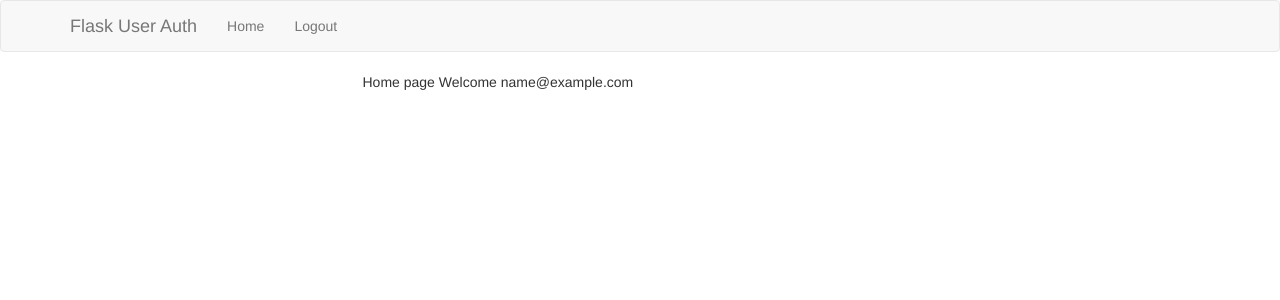
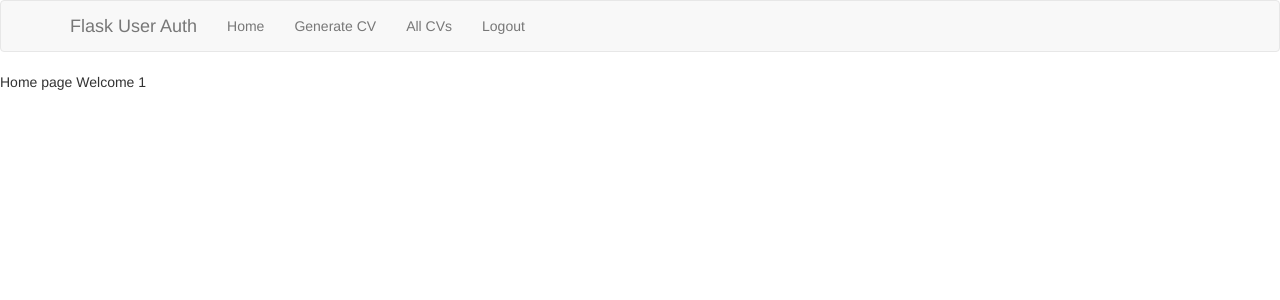
Before and after one commit to EmmaJouffroy/flaskapp, a Flask app: page / in a window 1280 px wide. Shown: the top 300 px of the page. Run offline with Flask 2, Linux system fonts and the light colour scheme; the visitor is signed in with stand-in values (Sample User, id 1); some libraries are stand-ins or nearby versions.

Commit message:
giving permissions status

```diff
--- a/app.py
+++ b/app.py
@@ -69,18 +69,23 @@ def login():
         email = request.form['email']
         password = request.form['password'].encode('utf-8')
         hashed = bcrypt.hashpw(password, bcrypt.gensalt())
-
         with connection.cursor() as cursor:
             sql = "SELECT `IDusers`, `password` FROM `users` WHERE `email`=%s"
             cursor.execute(sql, email)
-            user = cursor.fetchall()
+            users = cursor.fetchall()
             cursor.close()
 
-        if len(user) > 0:
+        if len(users) > 0:
             if bcrypt.checkpw(password, hashed):
-                session['email'] = email
-                return render_template("home.html")
-                connection.close()
+                with connection.cursor() as cursor:
+                    sql = "SELECT * FROM `users` WHERE `email`=%s"
+                    cursor.execute(sql, email)
+                    user = cursor.fetchone()
+                    session['status'] = str(user['status'])
+                    print("Statut de l'utilisateur")
+                    print(session['status'])
+                    cursor.close()
+                    return render_template("home.html")
             else:
                 return "Error password and email not match"
         else:
@@ -101,6 +106,16 @@ def generateCV():
     return render_template("cvgenerator.html")
 
 
+@app.route('/candidatesAllCv', methods=["GET", "POST"])
+def candidatesAllCv():
+    return render_template("candidatesAllCv.html")
+
+
+@app.route('/recruitersAllCv', methods=["GET", "POST"])
+def recruitersAllCv():
+    return render_template("recruitersAllCv.html")
+
+
 @app.route('/register', methods=["GET", "POST"])
 def register():
     if request.method == 'GET':
@@ -108,15 +123,15 @@ def register():
     else:
         email = request.form['email']
         password = request.form['password'].encode('utf-8')
-        status = 1
+        status = request.form['status']
         hash_password = bcrypt.hashpw(password, bcrypt.gensalt())
 
         with connection.cursor() as cursor:
             sql = "INSERT INTO users (email, password, status) VALUES (%s,%s,%s)"
             cursor.execute(sql,  (email, hash_password, status))
             connection.commit()
-            session['name'] = request.form['name']
             session['email'] = request.form['email']
+            session['status'] = request.form['status']
             cursor.close()
             return redirect(url_for('home'))
 
--- /dev/null
+++ b/static/js/jquery.js
@@ -0,0 +1,6 @@
+$("input[type=checkbox]").change(function(e) {
+  if ($("input[type=checkbox]:checked").length > 3) {
+    $(this).prop("checked", false);
+    alert("allowed only 3");
+  }
+});
--- a/templates/cvgenerator.html
+++ b/templates/cvgenerator.html
@@ -3,7 +3,7 @@ block content %}
 
 <div
   class="image-container set-full-height"
-  style="background-image: url('static/img/wizard.jpg')"
+  style="background-image: url('static/img/bg.jpg')"
 >
   <!--   Big container   -->
   <div class="container">
@@ -17,9 +17,9 @@ block content %}
 
               <div class="wizard-header">
                 <h3>
-                  <b>BUILD</b> YOUR PROFILE <br />
+                  <b>GENERATE</b> YOUR CV <br />
                   <small
-                    >This information will let us know more about you.</small
+                    >TWe need informations to give to potential recruiters and to generate your cv in pdf</small
                   >
                 </h3>
               </div>
--- a/templates/home.html
+++ b/templates/home.html
@@ -1,56 +1,4 @@
 {% extends 'layout.html' %} {% block title %} Home {% endblock %} {% block
-content %}
+content %} Home page {% if session['status'] %} Welcome {{ session["status"] }}
 
-<div class="container">
-  <div class="row">
-    <div class="col-md-6 col-md-offset-3">
-      Home page {% if session['email'] %} Welcome {{ session["email"] }}
-
-      {% else %} Not login
-      <div class="container">
-        <div class="row">
-          <div class="col-md-6 col-md-offset-3">
-            <form action="/forward/" method="post">
-              <div class="form-group">
-                <label>Titre:</label>
-                <input type="text" class="form-control" name="title" />
-              </div>
-              <div class="form-group">
-                <label>Résumé:</label>
-                <input type="text" class="form-control" name="resume" />
-              </div>
-              <div class="form-group">
-                <label>Formations:</label>
-                <input type="text" class="form-control" name="formations" />
-              </div>
-              <div class="form-group">
-                <label>Compétences:</label>
-                <input type="text" class="form-control" name="skills" />
-              </div>
-              <div class="form-group">
-                <label>Expériences professionnelles:</label>
-                <input type="text" class="form-control" name="experiences" />
-              </div>
-              <div class="form-group">
-                <label>langues parlées:</label>
-                <input type="text" class="form-control" name="language" />
-              </div>
-              <div class="form-group">
-                <label>Hobbies:</label>
-                <input type="text" class="form-control" name="hobbies" />
-              </div>
-              <div class="form-group">
-                <button name="forwardBtn" class="btn btn-primary" type="submit">
-                  Générer le CV
-                </button>
-              </div>
-            </form>
-          </div>
-        </div>
-      </div>
-      {% endif %}
-    </div>
-  </div>
-</div>
-
-{% endblock %}
+{% else %} Not login {% endif %} {% endblock %}
--- a/templates/layout.html
+++ b/templates/layout.html
@@ -19,7 +19,6 @@
     <link href="static/css/bootstrap.min.css" rel="stylesheet" />
     <link href="static/css/gsdk-bootstrap-wizard.css" rel="stylesheet" />
 
-    <!-- CSS Just for demo purpose, don't include it in your project -->
     <link href="static/css/demo.css" rel="stylesheet" />
   </head>
 
@@ -53,7 +52,22 @@
               <a href="/">Home</a>
             </li>
 
-            {% if session['name'] %}
+            {% if (session['status']=="1") %}
+
+            <li>
+              <a href="/cvgenerator">Generate CV</a>
+            </li>
+            <li>
+              <a href="/candidatesAllCv">All CVs</a>
+            </li>
+            <li>
+              <a href="/logout">Logout</a>
+            </li>
+
+            {% elif (session['status']=="0") %}
+            <li>
+              <a href="/recruitersAllCv">All CVs</a>
+            </li>
 
             <li>
               <a href="/logout">Logout</a>
@@ -64,16 +78,10 @@
             <li>
               <a href="/login">Login</a>
             </li>
-
             <li>
               <a href="/register">Register</a>
+              {% endif %}
             </li>
-
-            <li>
-              <a href="/cvgenerator">Générer CV</a>
-            </li>
-
-            {% endif %}
           </ul>
         </div>
       </div>
@@ -91,10 +99,9 @@
       type="text/javascript"
     ></script>
 
-    <!--  Plugin for the Wizard -->
     <script src="static/js/gsdk-bootstrap-wizard.js"></script>
 
-    <!--  More information about jquery.validate here: http://jqueryvalidation.org/	 -->
     <script src="static/js/jquery.validate.min.js"></script>
+    <script src="static/js/jquery.js"></script>
   </body>
 </html>
--- a/templates/signin.html
+++ b/templates/signin.html
@@ -34,3 +34,5 @@
   </button>
   <p class="mt-5 mb-3 text-muted">&copy; 2017-2018</p>
 </form>
+
+{endblock}
```
Also changed, not shown: index.html (deleted, +0 -12 lines), templates/bootstrap/base.html (deleted, +0 -79 lines), templates/register.html (+14 -9 lines), static/img/bg.jpg (added), templates/candidatesAllCv.html (added), templates/recruitersAllCv.html (added), 1 other file.
